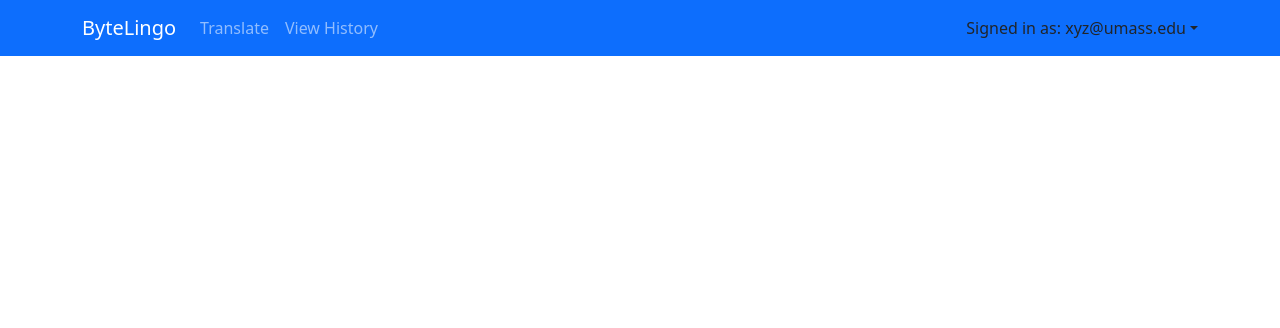
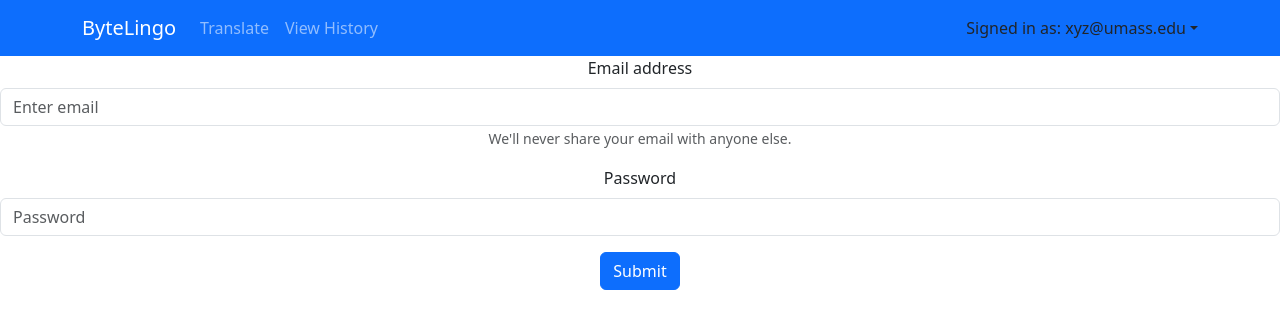
Before and after one commit to gauricb/mutate, a React (Create React App) app in the folder frontend/: page /login in a window 1280 px wide. Shown: the top 328 px of the page. Built offline with nearby package versions, Linux system fonts and the light colour scheme.

Commit message:
added login page

```diff
--- a/frontend/src/App.js
+++ b/frontend/src/App.js
@@ -3,6 +3,7 @@
 import MainNavbar from "./components/Navbar.js";
 import CodeTranslator from "./components/CodeTranslate.js";
 import Home from "./pages/Home.js";
+import Login from "./pages/Login.js";
 
 function App() {
 	return (
@@ -12,6 +13,7 @@
 				<Routes>
 					<Route path="/translate" element={<CodeTranslator />} />
 					<Route path="/history" element={<Home />} />
+					<Route path="/login" element={<Login />} />
 					{/* <Route path="/translate" element={<CodeTranslator />} /> */}
 				</Routes>
 			</div>
--- a/frontend/src/components/Navbar.js
+++ b/frontend/src/components/Navbar.js
@@ -18,7 +18,7 @@
 				<NavDropdown
 					title={`Signed in as: ${current_user}`}
 					id="collapsible-nav-dropdown">
-					<NavDropdown.Item href="#">Logout</NavDropdown.Item>
+					<NavDropdown.Item href="login">Logout</NavDropdown.Item>
 				</NavDropdown>
 			</Container>
 		</Navbar>
--- /dev/null
+++ b/frontend/src/pages/Login.js
@@ -0,0 +1,26 @@
+import React from "react";
+import { Form, Button } from "react-bootstrap";
+
+function Login() {
+	return (
+		<Form>
+			<Form.Group className="mb-3" controlId="formBasicEmail">
+				<Form.Label>Email address</Form.Label>
+				<Form.Control type="email" placeholder="Enter email" />
+				<Form.Text className="text-muted">
+					We'll never share your email with anyone else.
+				</Form.Text>
+			</Form.Group>
+
+			<Form.Group className="mb-3" controlId="formBasicPassword">
+				<Form.Label>Password</Form.Label>
+				<Form.Control type="password" placeholder="Password" />
+			</Form.Group>
+
+			<Button variant="primary" type="submit">
+				Submit
+			</Button>
+		</Form>
+	);
+}
+export default Login;
```
